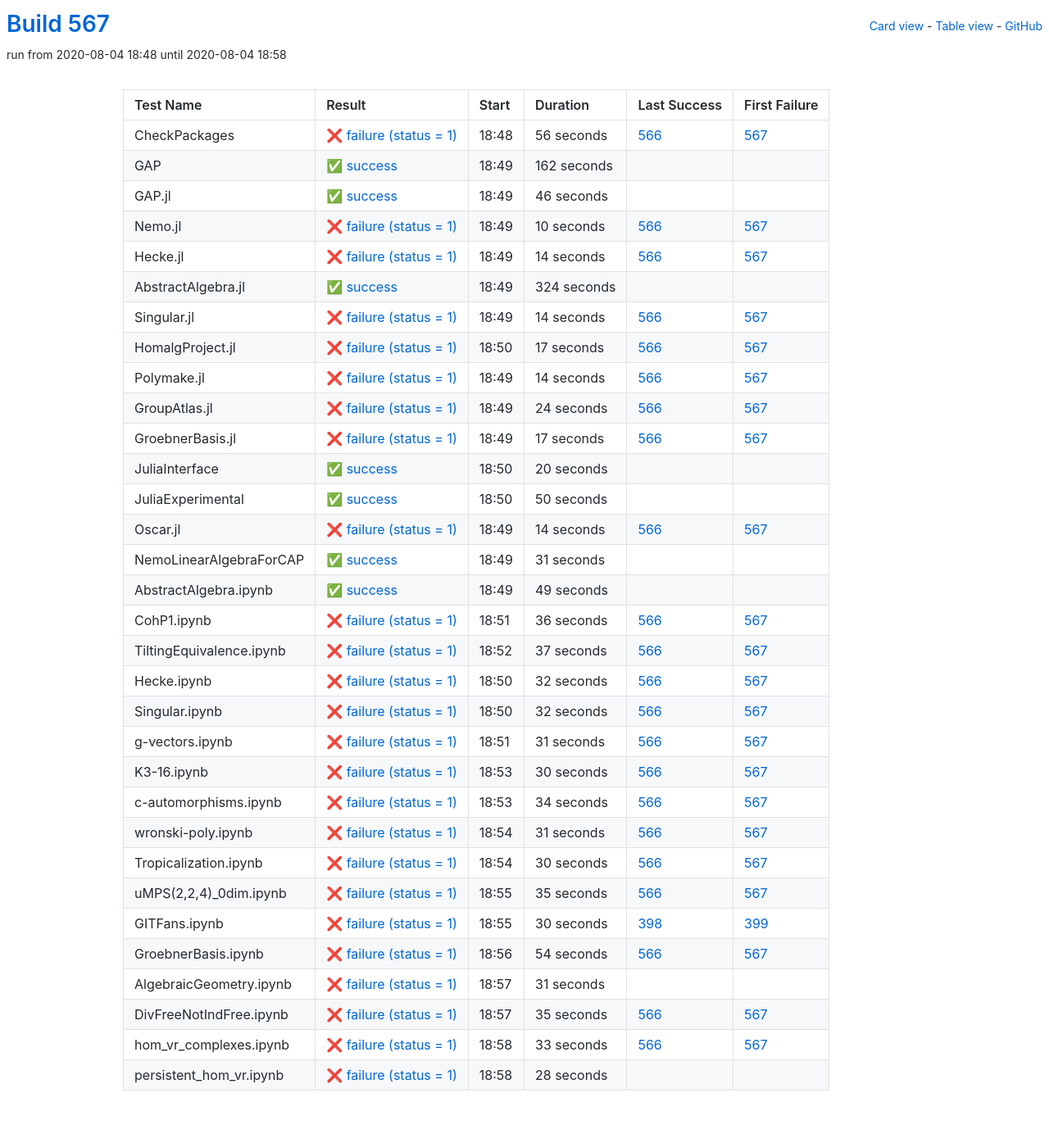
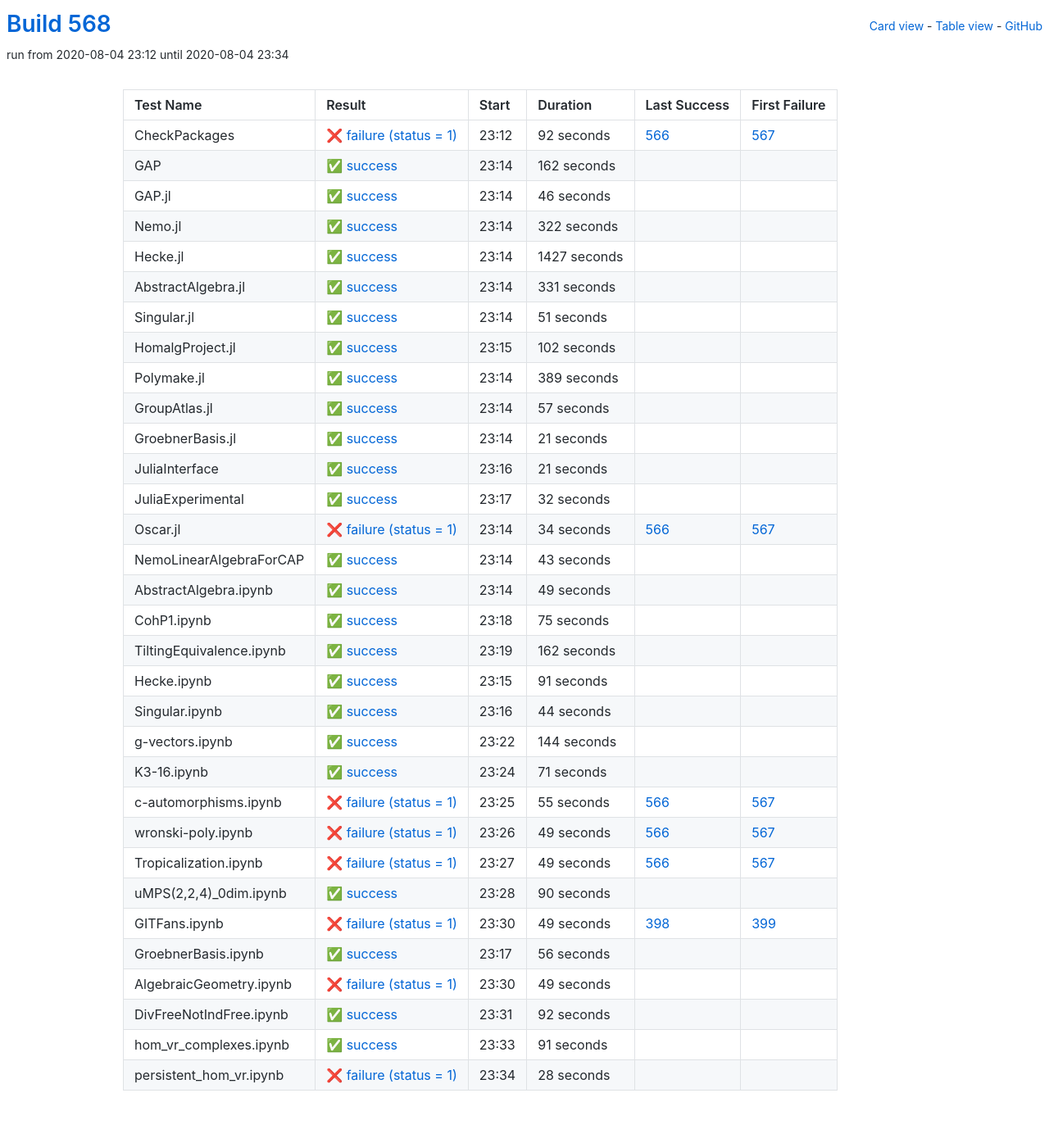
Before and after one commit to oscar-system/oscar-ci-status-stable, a Jekyll site: the page built from table.html, in a window 1280 px wide. Shown: the whole page at 82% size. Built offline with Jekyll 4.4.1, drawn with Linux system fonts in a browser that asks for light colours.

Commit message:
Build #568

```diff
--- a/_data/ci.yml
+++ b/_data/ci.yml
@@ -1,6 +1,6 @@
 ---
-build: 567
-build_url: https://oscarci.mathematik.uni-kl.de/job/oscar-stable/567/
+build: 568
+build_url: https://oscarci.mathematik.uni-kl.de/job/oscar-stable/568/
 job: oscar-stable
 organization: oscar-system
 repo: oscar-ci-status-stable
@@ -8,20 +8,20 @@ repourl: https://github.com/oscar-system/oscar-ci-status-stable
 tests:
 - name: CheckPackages
   id: checkpackages
-  log: https://oscarci.mathematik.uni-kl.de/job/oscar-stable/567/artifact/logs/build-567/CheckPackages.log
-  start: 2020-08-04 18:48
+  log: https://oscarci.mathematik.uni-kl.de/job/oscar-stable/568/artifact/logs/build-568/CheckPackages.log
+  start: 2020-08-04 23:12
   success: false
   exitcode: 1
   status: failure
-  duration: 56
+  duration: 92
   last_success: 566
   last_success_url: https://oscarci.mathematik.uni-kl.de/job/oscar-stable/566/
   first_failure: 567
   first_failure_url: https://oscarci.mathematik.uni-kl.de/job/oscar-stable/567/
 - name: GAP
   id: gap
-  log: https://oscarci.mathematik.uni-kl.de/job/oscar-stable/567/artifact/logs/build-567/GAP.log
-  start: 2020-08-04 18:49
+  log: https://oscarci.mathematik.uni-kl.de/job/oscar-stable/568/artifact/logs/build-568/GAP.log
+  start: 2020-08-04 23:14
   success: true
   exitcode: 0
   status: success
@@ -32,8 +32,8 @@ tests:
   first_failure_url:
 - name: GAP.jl
   id: gap-jl
-  log: https://oscarci.mathematik.uni-kl.de/job/oscar-stable/567/artifact/logs/build-567/GAP.jl.log
-  start: 2020-08-04 18:49
+  log: https://oscarci.mathematik.uni-kl.de/job/oscar-stable/568/artifact/logs/build-568/GAP.jl.log
+  start: 2020-08-04 23:14
   success: true
   exitcode: 0
   status: success
@@ -44,152 +44,152 @@ tests:
   first_failure_url:
 - name: Nemo.jl
   id: nemo-jl
-  log: https://oscarci.mathematik.uni-kl.de/job/oscar-stable/567/artifact/logs/build-567/Nemo.jl.log
-  start: 2020-08-04 18:49
-  success: false
-  exitcode: 1
-  status: failure
-  duration: 10
-  last_success: 566
-  last_success_url: https://oscarci.mathematik.uni-kl.de/job/oscar-stable/566/
-  first_failure: 567
-  first_failure_url: https://oscarci.mathematik.uni-kl.de/job/oscar-stable/567/
-- name: Hecke.jl
-  id: hecke-jl
-  log: https://oscarci.mathematik.uni-kl.de/job/oscar-stable/567/artifact/logs/build-567/Hecke.jl.log
-  start: 2020-08-04 18:49
-  success: false
-  exitcode: 1
-  status: failure
-  duration: 14
-  last_success: 566
-  last_success_url: https://oscarci.mathematik.uni-kl.de/job/oscar-stable/566/
-  first_failure: 567
-  first_failure_url: https://oscarci.mathematik.uni-kl.de/job/oscar-stable/567/
-- name: AbstractAlgebra.jl
-  id: abstractalgebra-jl
-  log: https://oscarci.mathematik.uni-kl.de/job/oscar-stable/567/artifact/logs/build-567/AbstractAlgebra.jl.log
-  start: 2020-08-04 18:49
+  log: https://oscarci.mathematik.uni-kl.de/job/oscar-stable/568/artifact/logs/build-568/Nemo.jl.log
+  start: 2020-08-04 23:14
   success: true
   exitcode: 0
   status: success
-  duration: 324
+  duration: 322
+  last_success: false
+  last_success_url:
+  first_failure: false
+  first_failure_url:
+- name: Hecke.jl
+  id: hecke-jl
+  log: https://oscarci.mathematik.uni-kl.de/job/oscar-stable/568/artifact/logs/build-568/Hecke.jl.log
+  start: 2020-08-04 23:14
+  success: true
+  exitcode: 0
+  status: success
+  duration: 1427
+  last_success: false
+  last_success_url:
+  first_failure: false
+  first_failure_url:
+- name: AbstractAlgebra.jl
+  id: abstractalgebra-jl
+  log: https://oscarci.mathematik.uni-kl.de/job/oscar-stable/568/artifact/logs/build-568/AbstractAlgebra.jl.log
+  start: 2020-08-04 23:14
+  success: true
+  exitcode: 0
+  status: success
+  duration: 331
   last_success: false
   last_success_url:
   first_failure: false
   first_failure_url:
 - name: Singular.jl
   id: singular-jl
-  log: https://oscarci.mathematik.uni-kl.de/job/oscar-stable/567/artifact/logs/build-567/Singular.jl.log
-  start: 2020-08-04 18:49
-  success: false
-  exitcode: 1
-  status: failure
-  duration: 14
-  last_success: 566
-  last_success_url: https://oscarci.mathematik.uni-kl.de/job/oscar-stable/566/
-  first_failure: 567
-  first_failure_url: https://oscarci.mathematik.uni-kl.de/job/oscar-stable/567/
-- name: HomalgProject.jl
-  id: homalgproject-jl
-  log: https://oscarci.mathematik.uni-kl.de/job/oscar-stable/567/artifact/logs/build-567/HomalgProject.jl.log
-  start: 2020-08-04 18:50
-  success: false
-  exitcode: 1
-  status: failure
-  duration: 17
-  last_success: 566
-  last_success_url: https://oscarci.mathematik.uni-kl.de/job/oscar-stable/566/
-  first_failure: 567
-  first_failure_url: https://oscarci.mathematik.uni-kl.de/job/oscar-stable/567/
-- name: Polymake.jl
-  id: polymake-jl
-  log: https://oscarci.mathematik.uni-kl.de/job/oscar-stable/567/artifact/logs/build-567/Polymake.jl.log
-  start: 2020-08-04 18:49
-  success: false
-  exitcode: 1
-  status: failure
-  duration: 14
-  last_success: 566
-  last_success_url: https://oscarci.mathematik.uni-kl.de/job/oscar-stable/566/
-  first_failure: 567
-  first_failure_url: https://oscarci.mathematik.uni-kl.de/job/oscar-stable/567/
-- name: GroupAtlas.jl
-  id: groupatlas-jl
-  log: https://oscarci.mathematik.uni-kl.de/job/oscar-stable/567/artifact/logs/build-567/GroupAtlas.jl.log
-  start: 2020-08-04 18:49
-  success: false
-  exitcode: 1
-  status: failure
-  duration: 24
-  last_success: 566
-  last_success_url: https://oscarci.mathematik.uni-kl.de/job/oscar-stable/566/
-  first_failure: 567
-  first_failure_url: https://oscarci.mathematik.uni-kl.de/job/oscar-stable/567/
-- name: GroebnerBasis.jl
-  id: groebnerbasis-jl
-  log: https://oscarci.mathematik.uni-kl.de/job/oscar-stable/567/artifact/logs/build-567/GroebnerBasis.jl.log
-  start: 2020-08-04 18:49
-  success: false
-  exitcode: 1
-  status: failure
-  duration: 17
-  last_success: 566
-  last_success_url: https://oscarci.mathematik.uni-kl.de/job/oscar-stable/566/
-  first_failure: 567
-  first_failure_url: https://oscarci.mathematik.uni-kl.de/job/oscar-stable/567/
-- name: JuliaInterface
-  id: juliainterface
-  log: https://oscarci.mathematik.uni-kl.de/job/oscar-stable/567/artifact/logs/build-567/JuliaInterface.log
-  start: 2020-08-04 18:50
+  log: https://oscarci.mathematik.uni-kl.de/job/oscar-stable/568/artifact/logs/build-568/Singular.jl.log
+  start: 2020-08-04 23:14
   success: true
   exitcode: 0
   status: success
-  duration: 20
+  duration: 51
+  last_success: false
+  last_success_url:
+  first_failure: false
+  first_failure_url:
+- name: HomalgProject.jl
+  id: homalgproject-jl
+  log: https://oscarci.mathematik.uni-kl.de/job/oscar-stable/568/artifact/logs/build-568/HomalgProject.jl.log
+  start: 2020-08-04 23:15
+  success: true
+  exitcode: 0
+  status: success
+  duration: 102
+  last_success: false
+  last_success_url:
+  first_failure: false
+  first_failure_url:
+- name: Polymake.jl
+  id: polymake-jl
+  log: https://oscarci.mathematik.uni-kl.de/job/oscar-stable/568/artifact/logs/build-568/Polymake.jl.log
+  start: 2020-08-04 23:14
+  success: true
+  exitcode: 0
+  status: success
+  duration: 389
+  last_success: false
+  last_success_url:
+  first_failure: false
+  first_failure_url:
+- name: GroupAtlas.jl
+  id: groupatlas-jl
+  log: https://oscarci.mathematik.uni-kl.de/job/oscar-stable/568/artifact/logs/build-568/GroupAtlas.jl.log
+  start: 2020-08-04 23:14
+  success: true
+  exitcode: 0
+  status: success
+  duration: 57
+  last_success: false
+  last_success_url:
+  first_failure: false
+  first_failure_url:
+- name: GroebnerBasis.jl
+  id: groebnerbasis-jl
+  log: https://oscarci.mathematik.uni-kl.de/job/oscar-stable/568/artifact/logs/build-568/GroebnerBasis.jl.log
+  start: 2020-08-04 23:14
+  success: true
+  exitcode: 0
+  status: success
+  duration: 21
+  last_success: false
+  last_success_url:
+  first_failure: false
+  first_failure_url:
+- name: JuliaInterface
+  id: juliainterface
+  log: https://oscarci.mathematik.uni-kl.de/job/oscar-stable/568/artifact/logs/build-568/JuliaInterface.log
+  start: 2020-08-04 23:16
+  success: true
+  exitcode: 0
+  status: success
+  duration: 21
   last_success: false
   last_success_url:
   first_failure: false
   first_failure_url:
 - name: JuliaExperimental
   id: juliaexperimental
-  log: https://oscarci.mathematik.uni-kl.de/job/oscar-stable/567/artifact/logs/build-567/JuliaExperimental.log
-  start: 2020-08-04 18:50
+  log: https://oscarci.mathematik.uni-kl.de/job/oscar-stable/568/artifact/logs/build-568/JuliaExperimental.log
+  start: 2020-08-04 23:17
   success: true
   exitcode: 0
   status: success
-  duration: 50
+  duration: 32
   last_success: false
   last_success_url:
   first_failure: false
   first_failure_url:
 - name: Oscar.jl
   id: oscar-jl
-  log: https://oscarci.mathematik.uni-kl.de/job/oscar-stable/567/artifact/logs/build-567/Oscar.jl.log
-  start: 2020-08-04 18:49
+  log: https://oscarci.mathematik.uni-kl.de/job/oscar-stable/568/artifact/logs/build-568/Oscar.jl.log
+  start: 2020-08-04 23:14
   success: false
   exitcode: 1
   status: failure
-  duration: 14
+  duration: 34
   last_success: 566
   last_success_url: https://oscarci.mathematik.uni-kl.de/job/oscar-stable/566/
   first_failure: 567
   first_failure_url: https://oscarci.mathematik.uni-kl.de/job/oscar-stable/567/
 - name: NemoLinearAlgebraForCAP
   id: nemolinearalgebraforcap
-  log: https://oscarci.mathematik.uni-kl.de/job/oscar-stable/567/artifact/logs/build-567/NemoLinearAlgebraForCAP.log
-  start: 2020-08-04 18:49
+  log: https://oscarci.mathematik.uni-kl.de/job/oscar-stable/568/artifact/logs/build-568/NemoLinearAlgebraForCAP.log
+  start: 2020-08-04 23:14
   success: true
   exitcode: 0
   status: success
-  duration: 31
+  duration: 43
   last_success: false
   last_success_url:
   first_failure: false
   first_failure_url:
 - name: AbstractAlgebra.ipynb
   id: abstractalgebra-ipynb
-  log: https://oscarci.mathematik.uni-kl.de/job/oscar-stable/567/artifact/logs/build-567/AbstractAlgebra.ipynb.log
-  start: 2020-08-04 18:49
+  log: https://oscarci.mathematik.uni-kl.de/job/oscar-stable/568/artifact/logs/build-568/AbstractAlgebra.ipynb.log
+  start: 2020-08-04 23:14
   success: true
   exitcode: 0
   status: success
@@ -200,188 +200,188 @@ tests:
   first_failure_url:
 - name: CohP1.ipynb
   id: cohp1-ipynb
-  log: https://oscarci.mathematik.uni-kl.de/job/oscar-stable/567/artifact/logs/build-567/CohP1.ipynb.log
-  start: 2020-08-04 18:51
+  log: https://oscarci.mathematik.uni-kl.de/job/oscar-stable/568/artifact/logs/build-568/CohP1.ipynb.log
+  start: 2020-08-04 23:18
+  success: true
+  exitcode: 0
+  status: success
+  duration: 75
+  last_success: false
+  last_success_url:
+  first_failure: false
+  first_failure_url:
+- name: TiltingEquivalence.ipynb
+  id: tiltingequivalence-ipynb
+  log: https://oscarci.mathematik.uni-kl.de/job/oscar-stable/568/artifact/logs/build-568/TiltingEquivalence.ipynb.log
+  start: 2020-08-04 23:19
+  success: true
+  exitcode: 0
+  status: success
+  duration: 162
+  last_success: false
+  last_success_url:
+  first_failure: false
+  first_failure_url:
+- name: Hecke.ipynb
+  id: hecke-ipynb
+  log: https://oscarci.mathematik.uni-kl.de/job/oscar-stable/568/artifact/logs/build-568/Hecke.ipynb.log
+  start: 2020-08-04 23:15
+  success: true
+  exitcode: 0
+  status: success
+  duration: 91
+  last_success: false
+  last_success_url:
+  first_failure: false
+  first_failure_url:
+- name: Singular.ipynb
+  id: singular-ipynb
+  log: https://oscarci.mathematik.uni-kl.de/job/oscar-stable/568/artifact/logs/build-568/Singular.ipynb.log
+  start: 2020-08-04 23:16
+  success: true
+  exitcode: 0
+  status: success
+  duration: 44
+  last_success: false
+  last_success_url:
+  first_failure: false
+  first_failure_url:
+- name: g-vectors.ipynb
+  id: g-vectors-ipynb
+  log: https://oscarci.mathematik.uni-kl.de/job/oscar-stable/568/artifact/logs/build-568/g-vectors.ipynb.log
+  start: 2020-08-04 23:22
+  success: true
+  exitcode: 0
+  status: success
+  duration: 144
+  last_success: false
+  last_success_url:
+  first_failure: false
+  first_failure_url:
+- name: K3-16.ipynb
+  id: k3-16-ipynb
+  log: https://oscarci.mathematik.uni-kl.de/job/oscar-stable/568/artifact/logs/build-568/K3-16.ipynb.log
+  start: 2020-08-04 23:24
+  success: true
+  exitcode: 0
+  status: success
+  duration: 71
+  last_success: false
+  last_success_url:
+  first_failure: false
+  first_failure_url:
+- name: c-automorphisms.ipynb
+  id: c-automorphisms-ipynb
+  log: https://oscarci.mathematik.uni-kl.de/job/oscar-stable/568/artifact/logs/build-568/c-automorphisms.ipynb.log
+  start: 2020-08-04 23:25
   success: false
   exitcode: 1
   status: failure
-  duration: 36
-  last_success: 566
-  last_success_url: https://oscarci.mathematik.uni-kl.de/job/oscar-stable/566/
-  first_failure: 567
-  first_failure_url: https://oscarci.mathematik.uni-kl.de/job/oscar-stable/567/
-- name: TiltingEquivalence.ipynb
-  id: tiltingequivalence-ipynb
-  log: https://oscarci.mathematik.uni-kl.de/job/oscar-stable/567/artifact/logs/build-567/TiltingEquivalence.ipynb.log
-  start: 2020-08-04 18:52
-  success: false
-  exitcode: 1
-  status: failure
-  duration: 37
-  last_success: 566
-  last_success_url: https://oscarci.mathematik.uni-kl.de/job/oscar-stable/566/
-  first_failure: 567
-  first_failure_url: https://oscarci.mathematik.uni-kl.de/job/oscar-stable/567/
-- name: Hecke.ipynb
-  id: hecke-ipynb
-  log: https://oscarci.mathematik.uni-kl.de/job/oscar-stable/567/artifact/logs/build-567/Hecke.ipynb.log
-  start: 2020-08-04 18:50
-  success: false
-  exitcode: 1
-  status: failure
-  duration: 32
-  last_success: 566
-  last_success_url: https://oscarci.mathematik.uni-kl.de/job/oscar-stable/566/
-  first_failure: 567
-  first_failure_url: https://oscarci.mathematik.uni-kl.de/job/oscar-stable/567/
-- name: Singular.ipynb
-  id: singular-ipynb
-  log: https://oscarci.mathematik.uni-kl.de/job/oscar-stable/567/artifact/logs/build-567/Singular.ipynb.log
-  start: 2020-08-04 18:50
-  success: false
-  exitcode: 1
-  status: failure
-  duration: 32
-  last_success: 566
-  last_success_url: https://oscarci.mathematik.uni-kl.de/job/oscar-stable/566/
-  first_failure: 567
-  first_failure_url: https://oscarci.mathematik.uni-kl.de/job/oscar-stable/567/
-- name: g-vectors.ipynb
-  id: g-vectors-ipynb
-  log: https://oscarci.mathematik.uni-kl.de/job/oscar-stable/567/artifact/logs/build-567/g-vectors.ipynb.log
-  start: 2020-08-04 18:51
-  success: false
-  exitcode: 1
-  status: failure
-  duration: 31
-  last_success: 566
-  last_success_url: https://oscarci.mathematik.uni-kl.de/job/oscar-stable/566/
-  first_failure: 567
-  first_failure_url: https://oscarci.mathematik.uni-kl.de/job/oscar-stable/567/
-- name: K3-16.ipynb
-  id: k3-16-ipynb
-  log: https://oscarci.mathematik.uni-kl.de/job/oscar-stable/567/artifact/logs/build-567/K3-16.ipynb.log
-  start: 2020-08-04 18:53
-  success: false
-  exitcode: 1
-  status: failure
-  duration: 30
-  last_success: 566
-  last_success_url: https://oscarci.mathematik.uni-kl.de/job/oscar-stable/566/
-  first_failure: 567
-  first_failure_url: https://oscarci.mathematik.uni-kl.de/job/oscar-stable/567/
-- name: c-automorphisms.ipynb
-  id: c-automorphisms-ipynb
-  log: https://oscarci.mathematik.uni-kl.de/job/oscar-stable/567/artifact/logs/build-567/c-automorphisms.ipynb.log
-  start: 2020-08-04 18:53
-  success: false
-  exitcode: 1
-  status: failure
-  duration: 34
+  duration: 55
   last_success: 566
   last_success_url: https://oscarci.mathematik.uni-kl.de/job/oscar-stable/566/
   first_failure: 567
   first_failure_url: https://oscarci.mathematik.uni-kl.de/job/oscar-stable/567/
 - name: wronski-poly.ipynb
   id: wronski-poly-ipynb
-  log: https://oscarci.mathematik.uni-kl.de/job/oscar-stable/567/artifact/logs/build-567/wronski-poly.ipynb.log
-  start: 2020-08-04 18:54
+  log: https://oscarci.mathematik.uni-kl.de/job/oscar-stable/568/artifact/logs/build-568/wronski-poly.ipynb.log
+  start: 2020-08-04 23:26
   success: false
   exitcode: 1
   status: failure
-  duration: 31
+  duration: 49
   last_success: 566
   last_success_url: https://oscarci.mathematik.uni-kl.de/job/oscar-stable/566/
   first_failure: 567
   first_failure_url: https://oscarci.mathematik.uni-kl.de/job/oscar-stable/567/
 - name: Tropicalization.ipynb
   id: tropicalization-ipynb
-  log: https://oscarci.mathematik.uni-kl.de/job/oscar-stable/567/artifact/logs/build-567/Tropicalization.ipynb.log
-  start: 2020-08-04 18:54
+  log: https://oscarci.mathematik.uni-kl.de/job/oscar-stable/568/artifact/logs/build-568/Tropicalization.ipynb.log
+  start: 2020-08-04 23:27
   success: false
   exitcode: 1
   status: failure
-  duration: 30
+  duration: 49
   last_success: 566
   last_success_url: https://oscarci.mathematik.uni-kl.de/job/oscar-stable/566/
   first_failure: 567
   first_failure_url: https://oscarci.mathematik.uni-kl.de/job/oscar-stable/567/
 - name: uMPS(2,2,4)_0dim.ipynb
   id: umps-2-2-4-0dim-ipynb
-  log: https://oscarci.mathematik.uni-kl.de/job/oscar-stable/567/artifact/logs/build-567/uMPS-2-2-4-_0dim.ipynb.log
-  start: 2020-08-04 18:55
+  log: https://oscarci.mathematik.uni-kl.de/job/oscar-stable/568/artifact/logs/build-568/uMPS-2-2-4-_0dim.ipynb.log
+  start: 2020-08-04 23:28
+  success: true
+  exitcode: 0
+  status: success
+  duration: 90
+  last_success: false
+  last_success_url:
+  first_failure: false
+  first_failure_url:
+- name: GITFans.ipynb
+  id: gitfans-ipynb
+  log: https://oscarci.mathematik.uni-kl.de/job/oscar-stable/568/artifact/logs/build-568/GITFans.ipynb.log
+  start: 2020-08-04 23:30
   success: false
   exitcode: 1
   status: failure
-  duration: 35
-  last_success: 566
-  last_success_url: https://oscarci.mathematik.uni-kl.de/job/oscar-stable/566/
-  first_failure: 567
-  first_failure_url: https://oscarci.mathematik.uni-kl.de/job/oscar-stable/567/
-- name: GITFans.ipynb
-  id: gitfans-ipynb
-  log: https://oscarci.mathematik.uni-kl.de/job/oscar-stable/567/artifact/logs/build-567/GITFans.ipynb.log
-  start: 2020-08-04 18:55
-  success: false
-  exitcode: 1
-  status: failure
-  duration: 30
+  duration: 49
   last_success: 398
   last_success_url: https://oscarci.mathematik.uni-kl.de/job/oscar-stable/398/
   first_failure: 399
   first_failure_url: https://oscarci.mathematik.uni-kl.de/job/oscar-stable/399/
 - name: GroebnerBasis.ipynb
   id: groebnerbasis-ipynb
-  log: https://oscarci.mathematik.uni-kl.de/job/oscar-stable/567/artifact/logs/build-567/GroebnerBasis.ipynb.log
-  start: 2020-08-04 18:56
+  log: https://oscarci.mathematik.uni-kl.de/job/oscar-stable/568/artifact/logs/build-568/GroebnerBasis.ipynb.log
+  start: 2020-08-04 23:17
+  success: true
+  exitcode: 0
+  status: success
+  duration: 56
+  last_success: false
+  last_success_url:
+  first_failure: false
+  first_failure_url:
+- name: AlgebraicGeometry.ipynb
+  id: algebraicgeometry-ipynb
+  log: https://oscarci.mathematik.uni-kl.de/job/oscar-stable/568/artifact/logs/build-568/AlgebraicGeometry.ipynb.log
+  start: 2020-08-04 23:30
   success: false
   exitcode: 1
   status: failure
-  duration: 54
-  last_success: 566
-  last_success_url: https://oscarci.mathematik.uni-kl.de/job/oscar-stable/566/
-  first_failure: 567
-  first_failure_url: https://oscarci.mathematik.uni-kl.de/job/oscar-stable/567/
-- name: AlgebraicGeometry.ipynb
-  id: algebraicgeometry-ipynb
-  log: https://oscarci.mathematik.uni-kl.de/job/oscar-stable/567/artifact/logs/build-567/AlgebraicGeometry.ipynb.log
-  start: 2020-08-04 18:57
-  success: false
-  exitcode: 1
-  status: failure
-  duration: 31
+  duration: 49
   last_success: false
   last_success_url:
   first_failure: false
   first_failure_url:
 - name: DivFreeNotIndFree.ipynb
   id: divfreenotindfree-ipynb
-  log: https://oscarci.mathematik.uni-kl.de/job/oscar-stable/567/artifact/logs/build-567/DivFreeNotIndFree.ipynb.log
-  start: 2020-08-04 18:57
-  success: false
-  exitcode: 1
-  status: failure
-  duration: 35
-  last_success: 566
-  last_success_url: https://oscarci.mathematik.uni-kl.de/job/oscar-stable/566/
-  first_failure: 567
-  first_failure_url: https://oscarci.mathematik.uni-kl.de/job/oscar-stable/567/
+  log: https://oscarci.mathematik.uni-kl.de/job/oscar-stable/568/artifact/logs/build-568/DivFreeNotIndFree.ipynb.log
+  start: 2020-08-04 23:31
+  success: true
+  exitcode: 0
+  status: success
+  duration: 92
+  last_success: false
+  last_success_url:
+  first_failure: false
+  first_failure_url:
 - name: hom_vr_complexes.ipynb
   id: hom-vr-complexes-ipynb
-  log: https://oscarci.mathematik.uni-kl.de/job/oscar-stable/567/artifact/logs/build-567/hom_vr_complexes.ipynb.log
-  start: 2020-08-04 18:58
-  success: false
-  exitcode: 1
-  status: failure
-  duration: 33
-  last_success: 566
-  last_success_url: https://oscarci.mathematik.uni-kl.de/job/oscar-stable/566/
-  first_failure: 567
-  first_failure_url: https://oscarci.mathematik.uni-kl.de/job/oscar-stable/567/
+  log: https://oscarci.mathematik.uni-kl.de/job/oscar-stable/568/artifact/logs/build-568/hom_vr_complexes.ipynb.log
+  start: 2020-08-04 23:33
+  success: true
+  exitcode: 0
+  status: success
+  duration: 91
+  last_success: false
+  last_success_url:
+  first_failure: false
+  first_failure_url:
 - name: persistent_hom_vr.ipynb
   id: persistent-hom-vr-ipynb
-  log: https://oscarci.mathematik.uni-kl.de/job/oscar-stable/567/artifact/logs/build-567/persistent_hom_vr.ipynb.log
-  start: 2020-08-04 18:58
+  log: https://oscarci.mathematik.uni-kl.de/job/oscar-stable/568/artifact/logs/build-568/persistent_hom_vr.ipynb.log
+  start: 2020-08-04 23:34
   success: false
   exitcode: 1
   status: failure
```
Also changed, not shown: README.md.
